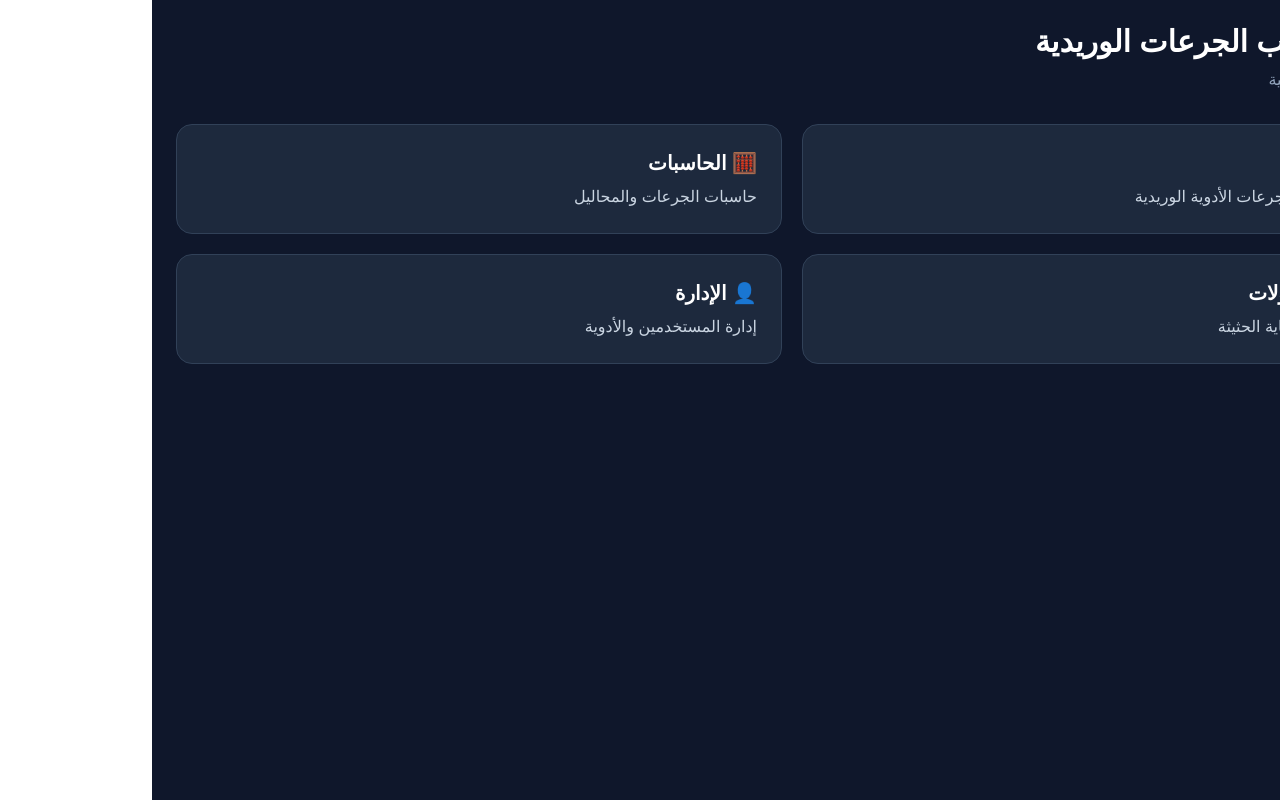
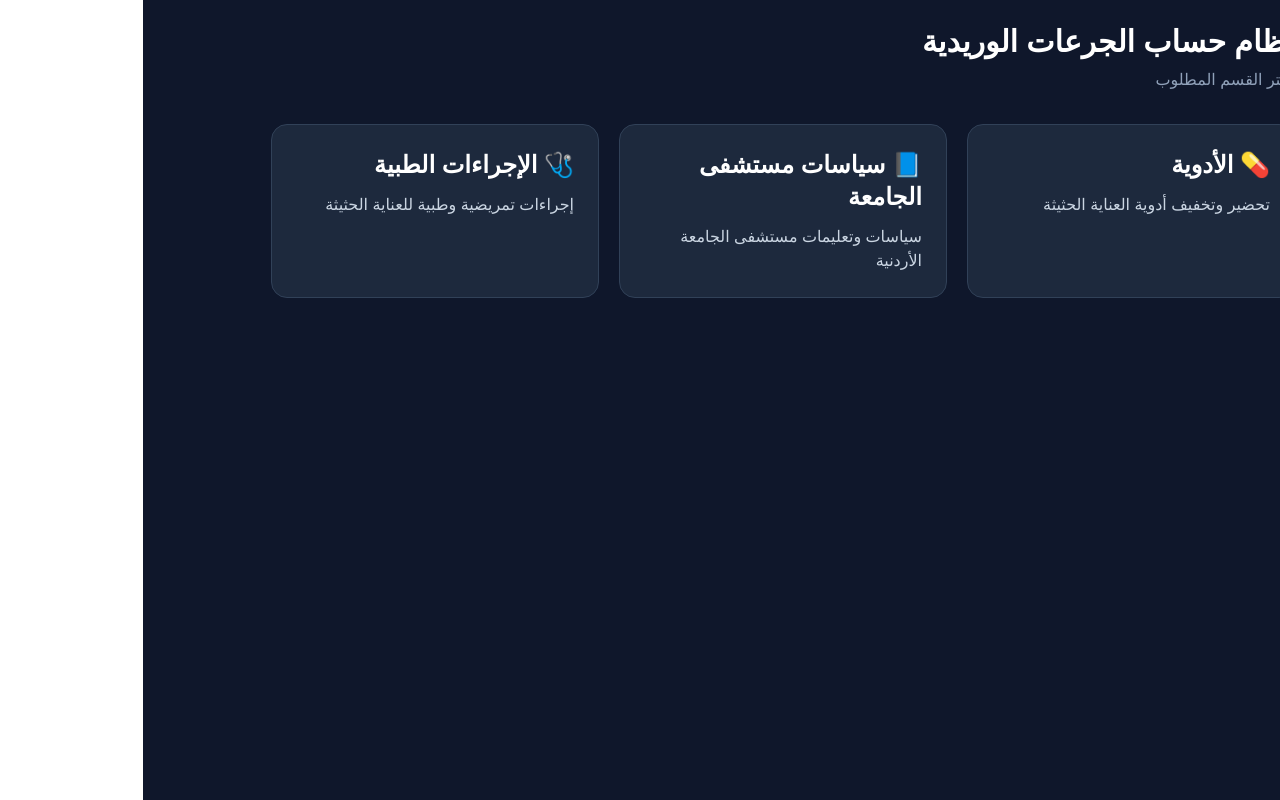
Before and after one commit to samcashbmwusa/icu-adult-infusion-calculator, a Next.js app: page /dashboard in a window 1280 px wide. Built offline with nearby package versions, Linux system fonts and the light colour scheme.

Commit message:
Add main dashboard sections

```diff
--- a/app/dashboard/page.tsx
+++ b/app/dashboard/page.tsx
@@ -3,34 +3,26 @@
 export default function DashboardPage() {
   return (
     <main dir="rtl" className="min-h-screen bg-slate-900 text-white p-6">
-      <h1 className="text-3xl font-bold mb-2">
-        نظام حساب الجرعات الوريدية
-      </h1>
+      <div className="max-w-5xl mx-auto">
+        <h1 className="text-3xl font-bold mb-2">نظام حساب الجرعات الوريدية</h1>
+        <p className="text-slate-400 mb-8">اختر القسم المطلوب</p>
 
-      <p className="text-slate-400 mb-8">
-        لوحة التحكم الرئيسية
-      </p>
+        <div className="grid grid-cols-1 md:grid-cols-3 gap-5">
+          <Link href="/medications" className="rounded-2xl bg-slate-800 p-6 border border-slate-700 hover:bg-slate-700 transition">
+            <h2 className="text-2xl font-bold mb-3">💊 الأدوية</h2>
+            <p className="text-slate-300">تحضير وتخفيف أدوية العناية الحثيثة</p>
+          </Link>
 
-      <div className="grid grid-cols-1 md:grid-cols-2 gap-5">
-        <Link href="/medications" className="rounded-2xl bg-slate-800 p-6 border border-slate-700 hover:bg-slate-700">
-          <h2 className="text-xl font-bold mb-2">💊 الأدوية</h2>
-          <p className="text-slate-300">عرض وحساب جرعات الأدوية الوريدية</p>
-        </Link>
+          <Link href="/policies" className="rounded-2xl bg-slate-800 p-6 border border-slate-700 hover:bg-slate-700 transition">
+            <h2 className="text-2xl font-bold mb-3">📘 سياسات مستشفى الجامعة</h2>
+            <p className="text-slate-300">سياسات وتعليمات مستشفى الجامعة الأردنية</p>
+          </Link>
 
-        <Link href="/calculators" className="rounded-2xl bg-slate-800 p-6 border border-slate-700 hover:bg-slate-700">
-          <h2 className="text-xl font-bold mb-2">🧮 الحاسبات</h2>
-          <p className="text-slate-300">حاسبات الجرعات والمحاليل</p>
-        </Link>
-
-        <Link href="/protocols" className="rounded-2xl bg-slate-800 p-6 border border-slate-700 hover:bg-slate-700">
-          <h2 className="text-xl font-bold mb-2">📋 البروتوكولات</h2>
-          <p className="text-slate-300">بروتوكولات العناية الحثيثة</p>
-        </Link>
-
-        <Link href="/admin" className="rounded-2xl bg-slate-800 p-6 border border-slate-700 hover:bg-slate-700">
-          <h2 className="text-xl font-bold mb-2">👤 الإدارة</h2>
-          <p className="text-slate-300">إدارة المستخدمين والأدوية</p>
-        </Link>
+          <Link href="/procedures" className="rounded-2xl bg-slate-800 p-6 border border-slate-700 hover:bg-slate-700 transition">
+            <h2 className="text-2xl font-bold mb-3">🩺 الإجراءات الطبية</h2>
+            <p className="text-slate-300">إجراءات تمريضية وطبية للعناية الحثيثة</p>
+          </Link>
+        </div>
       </div>
     </main>
   );
--- a/app/page.tsx
+++ b/app/page.tsx
@@ -18,7 +18,7 @@
       license === "JUH-001"
     ) {
       document.cookie = "icu_auth=true; path=/; max-age=86400";
-      router.push("/medications");
+      router.push("/dashboard");
     } else {
       setError("بيانات الدخول غير صحيحة");
     }
@@ -35,38 +35,29 @@
         </div>
 
         <div className="space-y-5">
-          <div>
-            <label className="block text-sm font-medium mb-2">اسم المستخدم</label>
           <input
             type="text"
             value={username}
             onChange={(e) => setUsername(e.target.value)}
-              placeholder="أدخل اسم المستخدم"
+            placeholder="اسم المستخدم"
             className="w-full rounded-lg bg-slate-900 border border-slate-600 px-4 py-3 outline-none focus:border-blue-500"
           />
-          </div>
 
-          <div>
-            <label className="block text-sm font-medium mb-2">كلمة المرور</label>
           <input
             type="password"
             value={password}
             onChange={(e) => setPassword(e.target.value)}
-              placeholder="أدخل كلمة المرور"
+            placeholder="كلمة المرور"
             className="w-full rounded-lg bg-slate-900 border border-slate-600 px-4 py-3 outline-none focus:border-blue-500"
           />
-          </div>
 
-          <div>
-            <label className="block text-sm font-medium mb-2">رمز الترخيص</label>
           <input
             type="text"
             value={license}
             onChange={(e) => setLicense(e.target.value)}
-              placeholder="مثال: JUH-001"
+            placeholder="رمز الترخيص"
             className="w-full rounded-lg bg-slate-900 border border-slate-600 px-4 py-3 outline-none focus:border-blue-500"
           />
-          </div>
 
           {error && (
             <p className="rounded-lg bg-red-900/50 border border-red-600 p-3 text-sm">
@@ -82,10 +73,6 @@
             تسجيل الدخول
           </button>
         </div>
-
-        <p className="mt-6 text-center text-xs text-slate-500">
-          الدخول مقيّد. يمنع الاستخدام بدون تصريح.
-        </p>
       </div>
     </main>
   );
--- /dev/null
+++ b/app/policies/page.tsx
@@ -0,0 +1,13 @@
+export default function PoliciesPage() {
+  return (
+    <main dir="rtl" className="min-h-screen bg-slate-900 text-white p-6">
+      <h1 className="text-3xl font-bold mb-4">سياسات مستشفى الجامعة</h1>
+
+      <div className="rounded-2xl bg-slate-800 border border-slate-700 p-6">
+        <p className="text-slate-300">
+          سيتم إضافة سياسات مستشفى الجامعة الأردنية هنا لاحقاً.
+        </p>
+      </div>
+    </main>
+  );
+}
--- /dev/null
+++ b/app/procedures/page.tsx
@@ -0,0 +1,13 @@
+export default function ProceduresPage() {
+  return (
+    <main dir="rtl" className="min-h-screen bg-slate-900 text-white p-6">
+      <h1 className="text-3xl font-bold mb-4">الإجراءات الطبية</h1>
+
+      <div className="rounded-2xl bg-slate-800 border border-slate-700 p-6">
+        <p className="text-slate-300">
+          سيتم إضافة الإجراءات الطبية والتمريضية هنا لاحقاً.
+        </p>
+      </div>
+    </main>
+  );
+}
```
Lines whose indentation alone changed are shown as unchanged.
